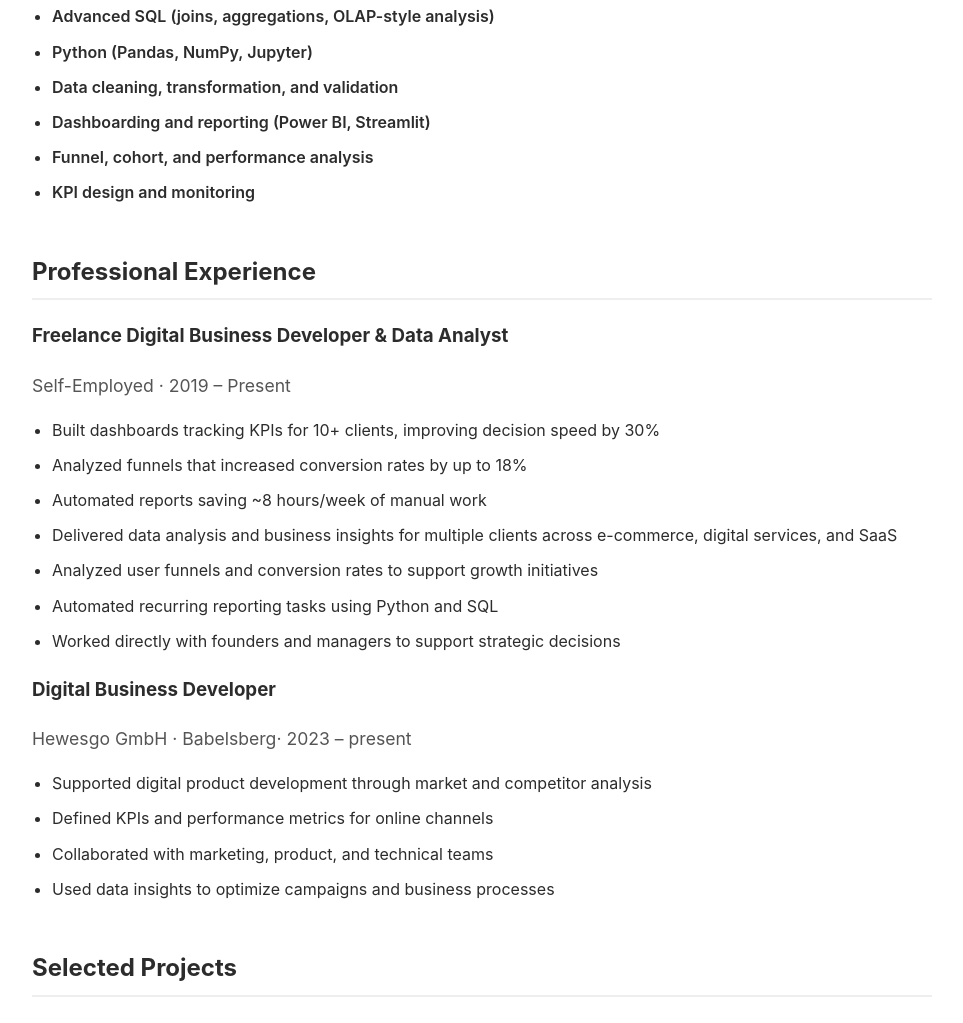
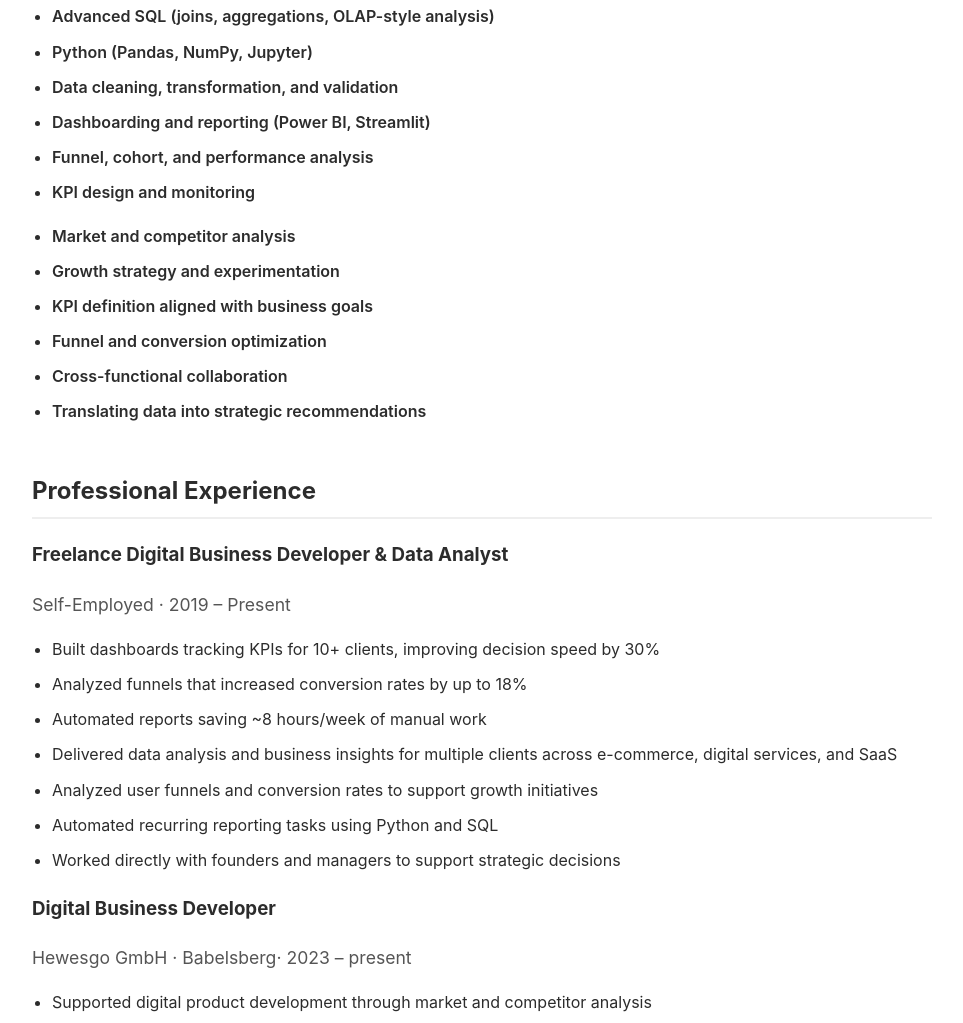
Before and after one commit to Aymen-Khazrii/AboutMe, a plain HTML site: page index.html in a window 1280 px wide. Shown: the part 1002-2025 px from the top of the page, without its empty margins (158-1121 px from the left). Drawn offline with Linux system fonts and the light colour scheme.

Commit message:
Update index.html

```diff
--- a/index.html
+++ b/index.html
@@ -108,6 +108,16 @@
   <li><span class="highlight">Funnel, cohort, and performance analysis</span></li>
   <li><span class="highlight">KPI design and monitoring</span></li>
 </ul>
+
+  <ul class="business-only">
+  <li><span class="highlight">Market and competitor analysis</span> </li>
+  <li><span class="highlight">Growth strategy and experimentation</span></li>
+  <li><span class="highlight">KPI definition aligned with business goals</span></li>
+  <li><span class="highlight">Funnel and conversion optimization</span></li>
+  <li><span class="highlight">Cross-functional collaboration</span></li>
+  <li><span class="highlight">Translating data into strategic recommendations</span></li>
+</ul>
+
 
 <!-- <section data-role="general">
   <p>General profile summary, balanced for all roles.</p>
```
